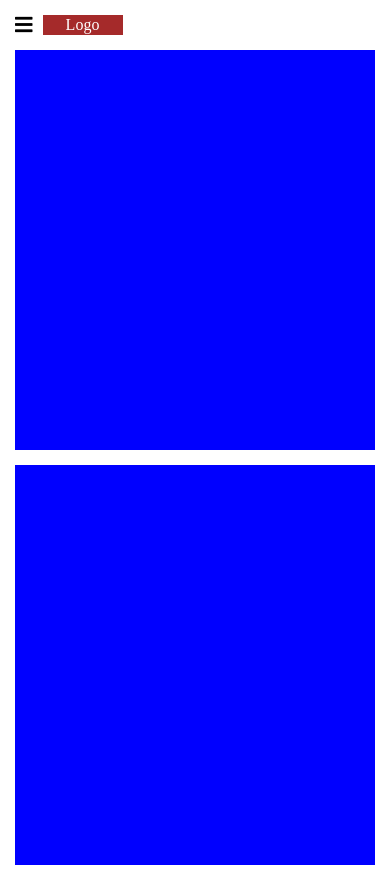
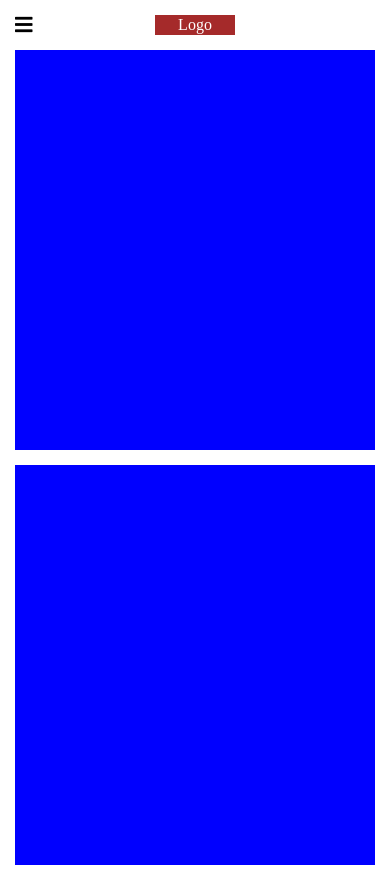
Before and after one commit to dangdinhvan/dangdinhvan.github.io, a plain HTML site: page day21/b7.html in a window 390 px wide. Drawn offline with nearby package versions, Linux system fonts and the light colour scheme.

Commit message:
responsive layout part 2

```diff
--- a/day21/b7.html
+++ b/day21/b7.html
@@ -87,7 +87,6 @@
         .icon {
             font-size: 20px;
             display: none;
-            margin-right: 10px;
         }
 
         .login-mobile {
@@ -139,7 +138,11 @@
                 border-width: 1px;
                 border-color: black;
             }
-
+            #hamberger{
+               display: grid;
+               grid-template-columns: 20px auto 20px;
+               justify-content: space-between;
+            }
             .item {
                 width: 100%;
                 font-size: 20px;
```
